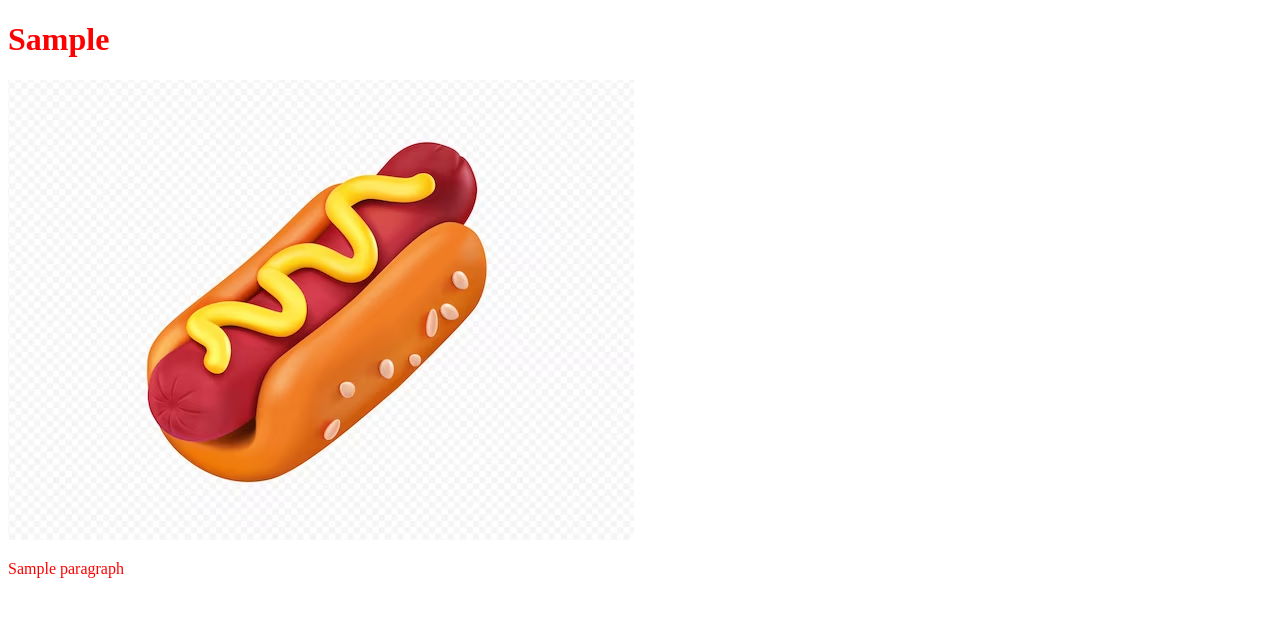
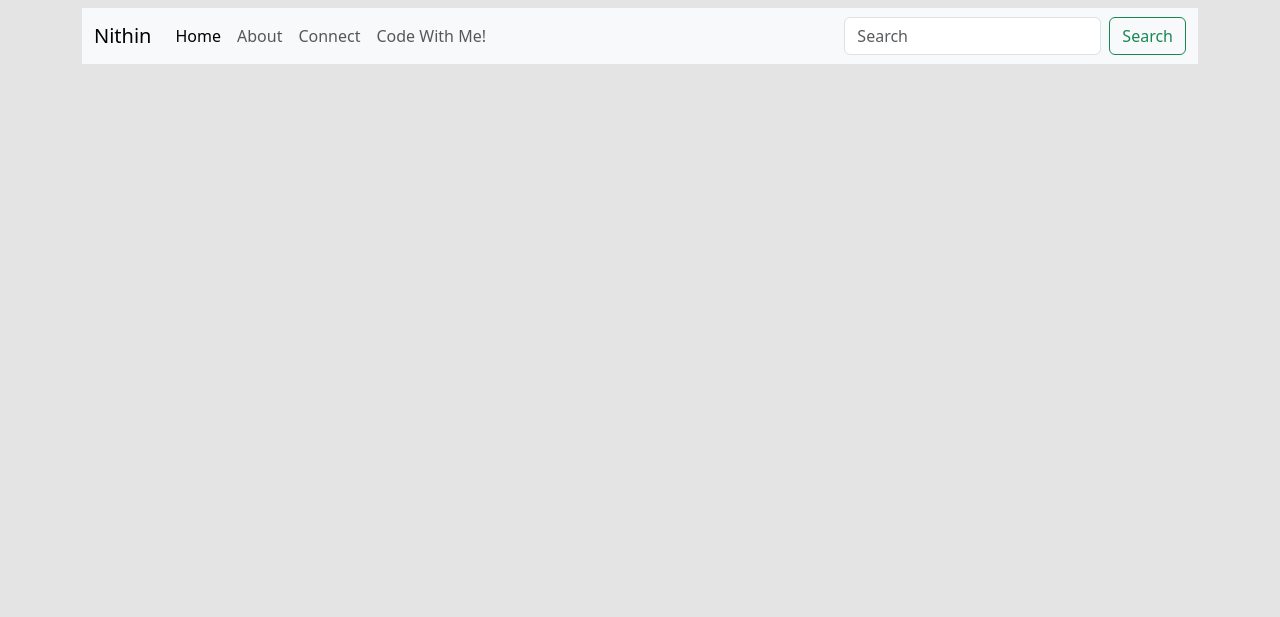
Before and after one commit to nithin77777/django-practice, a Django app: template test_project/templates/index.html in a window 1280 px wide. Shown: the top 617 px of the page. Run offline with Django 5.2, Linux system fonts and the light colour scheme; the template is opened without the code that fills it: most values are stand-ins (such as "Sample title", 1, 10 or a date in 2020).

Commit message:
Add files via upload
from mac

```diff
--- a/test_project/templates/index.html
+++ b/test_project/templates/index.html
@@ -4,17 +4,63 @@
 <head>
     <meta charset="UTF-8">
     <meta name="viewport" content="width=device-width, initial-scale=1.0">
-    <title>Nithin Sai Krishna</title>
-    <!-- CSS Link -->
+    <title>{{item1}}</title>
+    <!-- Linking CSS -->
     <link rel="stylesheet" href="{% static 'style.css' %}">
+    <!-- Linking Bootstrap -->
+    <link href="https://cdn.jsdelivr.net/npm/bootstrap@5.3.2/dist/css/bootstrap.min.css" rel="stylesheet" integrity="sha384-T3c6CoIi6uLrA9TneNEoa7RxnatzjcDSCmG1MXxSR1GAsXEV/Dwwykc2MPK8M2HN" crossorigin="anonymous">
+
 </head>
-<body>
+<body style="background-color: #E4E4E4;">
+    <h1 class="mainHeading"></h1>
+
+<section class="navigation">
+    <div class="container top">
+        <div class="row">
+            <div class="col">
+
+                    <nav class="navbar navbar-expand-lg bg-body-tertiary">
+                        <div class="container-fluid">
+                          <a class="navbar-brand" href="#">Nithin</a>
+                          <button class="navbar-toggler" type="button" data-bs-toggle="collapse" data-bs-target="#navbarSupportedContent" aria-controls="navbarSupportedContent" aria-expanded="false" aria-label="Toggle navigation">
+                            <span class="navbar-toggler-icon"></span>
+                          </button>
+                          <div class="collapse navbar-collapse" id="navbarSupportedContent">
+                            <ul class="navbar-nav me-auto mb-2 mb-lg-0">
+                              <li class="nav-item">
+                                <a class="nav-link active" aria-current="page" href="#">Home</a>
+                              </li>
+                              <li class="nav-item">
+                                <a class="nav-link" href="#">About</a>
+                              </li>
+                              <li class="nav-item">
+                                <a class="nav-link" href="https://www.linkedin.com/in/nithin98/">Connect</a>
+                              </li>
+                              <li class="nav-item">
+                                <a class="nav-link" href="#">Code With Me!</a>
+                              </li>
+
+                            </ul>
+                            <form class="d-flex" role="search">
+                              <input class="form-control me-2" type="search" placeholder="Search" aria-label="Search">
+                              <button class="btn btn-outline-success" type="submit">Search</button>
+                            </form>
+                          </div>
+                        </div>
+                      </nav>
+
+            </div>
+        </div>
+    </div>
+</section>
 
 
-    <h1 class="MainHeading">{{mainh1}}</h1>
 
-    <img src="{% static 'images/imgOne.png' %}" alt="Image">
 
-    <p class="para1">{{paragraph}}</p>
+
+
+
+
+    <script src="https://cdn.jsdelivr.net/npm/bootstrap@5.3.2/dist/js/bootstrap.bundle.min.js" integrity="sha384-C6RzsynM9kWDrMNeT87bh95OGNyZPhcTNXj1NW7RuBCsyN/o0jlpcV8Qyq46cDfL" crossorigin="anonymous"></script>
 </body>
 </html>
```
